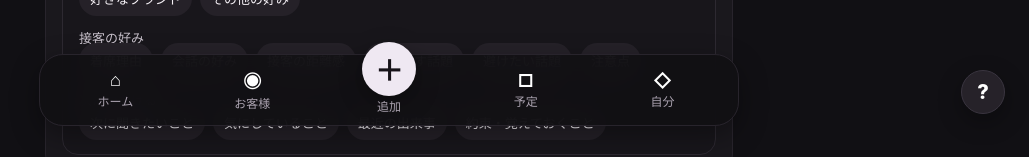
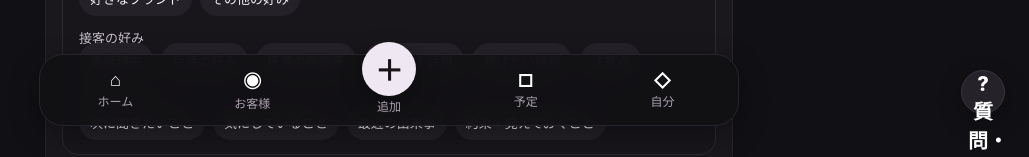
Before and after one commit to karukimori-wq/Velvet, a Next.js app: page /add in a window 1280 px wide. Shown: the part 662-819 px from the top of the page, without its empty margins (251-1280 px from the left). Built offline with nearby package versions, Linux system fonts and the light colour scheme; no server answers.

Commit message:
ux: label Feedback Hub launcher clearly

```diff
--- a/components/feedback-hub-launcher.tsx
+++ b/components/feedback-hub-launcher.tsx
@@ -41,7 +41,7 @@ export function FeedbackHubLauncher(){
   }
 
   return <>
-    <button type="button" className="feedbackLauncher" onClick={()=>{setOpen(true);setResult(null)}} aria-label="質問・改善を送る">?</button>
+    <button type="button" className="feedbackLauncher" onClick={()=>{setOpen(true);setResult(null)}} aria-label="質問・改善を送る"><span>?</span>質問・改善</button>
     {open&&<div className="feedbackBackdrop" role="presentation" onMouseDown={e=>{if(e.target===e.currentTarget)setOpen(false)}}>
       <section className="feedbackSheet" role="dialog" aria-modal="true" aria-label="質問・改善">
         <div className="feedbackHeader"><div><strong>質問・改善</strong><span>{screenName}</span></div><button type="button" className="feedbackClose" onClick={()=>setOpen(false)} aria-label="閉じる">×</button></div>
```
